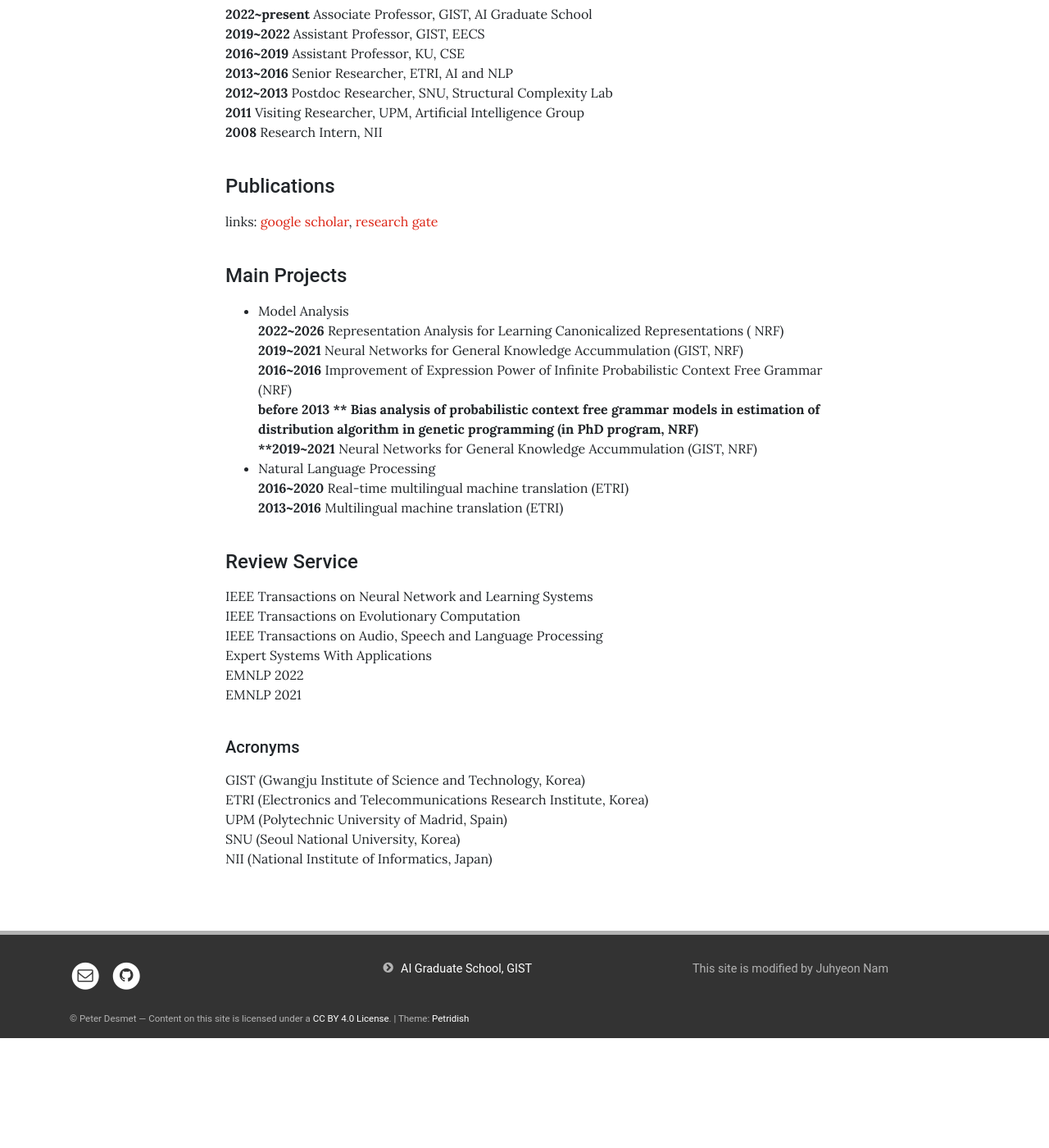
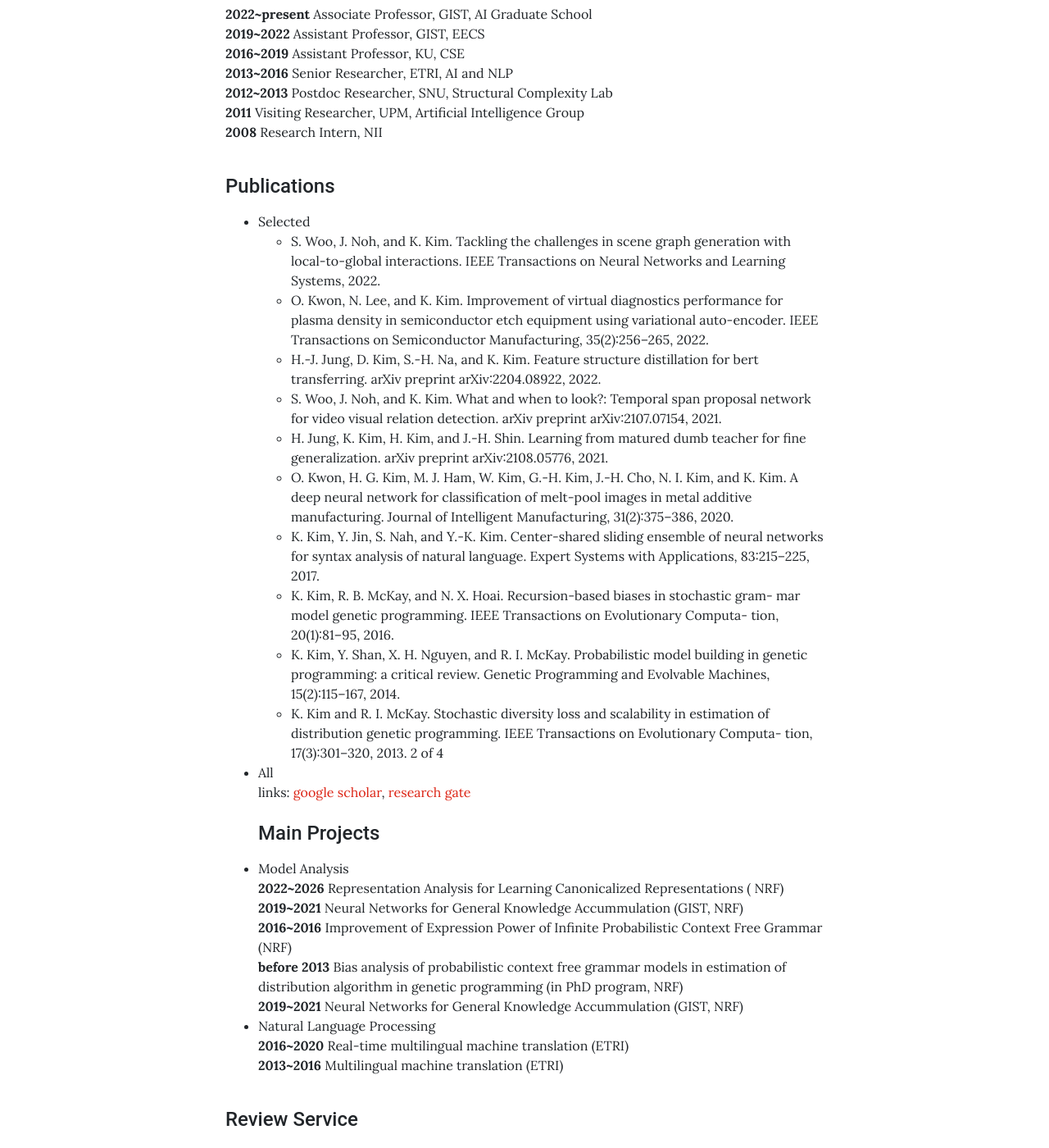
Before and after one commit to irrlab/irrlab.github.io, a Jekyll site: the page built from pages/team/professor.md, in a window 1280 px wide and 1400 px high, scrolled down 1238 px. Shown: the whole window at 82% size. Built offline with Jekyll 4.4.1, drawn with Linux system fonts in a browser that asks for light colours; before the commit the page ends 2504 px from its top, so only the background shows below that.

Commit message:
selected publication added

```diff
--- a/_data/team_professor.yml
+++ b/_data/team_professor.yml
@@ -39,6 +39,39 @@
 
     #### Publications
 
+    - Selected <br/>
+      - S. Woo, J. Noh, and K. Kim. Tackling the challenges in scene graph generation with
+        local-to-global interactions. IEEE Transactions on Neural Networks and Learning
+        Systems, 2022.
+      - O. Kwon, N. Lee, and K. Kim. Improvement of virtual diagnostics performance for
+        plasma density in semiconductor etch equipment using variational auto-encoder.
+        IEEE Transactions on Semiconductor Manufacturing, 35(2):256–265, 2022.
+      - H.-J. Jung, D. Kim, S.-H. Na, and K. Kim. Feature structure distillation for bert
+        transferring. arXiv preprint arXiv:2204.08922, 2022.
+      -  S. Woo, J. Noh, and K. Kim. What and when to look?: Temporal span proposal
+        network for video visual relation detection. arXiv preprint arXiv:2107.07154, 2021.
+      - H. Jung, K. Kim, H. Kim, and J.-H. Shin. Learning from matured dumb teacher
+        for fine generalization. arXiv preprint arXiv:2108.05776, 2021.
+      - O. Kwon, H. G. Kim, M. J. Ham, W. Kim, G.-H. Kim, J.-H. Cho, N. I. Kim,
+        and K. Kim. A deep neural network for classification of melt-pool images in metal
+        additive manufacturing. Journal of Intelligent Manufacturing, 31(2):375–386, 2020.
+      - K. Kim, Y. Jin, S. Nah, and Y.-K. Kim. Center-shared sliding ensemble of neural
+        networks for syntax analysis of natural language. Expert Systems with Applications,
+        83:215–225, 2017.
+      - K. Kim, R. B. McKay, and N. X. Hoai. Recursion-based biases in stochastic gram-
+        mar model genetic programming. IEEE Transactions on Evolutionary Computa-
+        tion, 20(1):81–95, 2016.
+      - K. Kim, Y. Shan, X. H. Nguyen, and R. I. McKay. Probabilistic model building
+        in genetic programming: a critical review. Genetic Programming and Evolvable
+        Machines, 15(2):115–167, 2014.
+      -  K. Kim and R. I. McKay. Stochastic diversity loss and scalability in estimation of
+        distribution genetic programming. IEEE Transactions on Evolutionary Computa-
+        tion, 17(3):301–320, 2013.
+        2 of 4
+
+
+
+    - All <br/>
     links: [google scholar](https://scholar.google.co.kr/citations?user=RZggOtkAAAAJ&hl=ko&oi=ao), [research gate](https://www.researchgate.net/profile/Kangil-Kim)<br/>
     <br/>
 
@@ -48,7 +81,7 @@
     **2022~2026** Representation Analysis for Learning Canonicalized Representations ( NRF) <br/>
     **2019~2021** Neural Networks for General Knowledge Accummulation (GIST, NRF) <br/>
     **2016~2016** Improvement of Expression Power of Infinite Probabilistic Context Free Grammar (NRF) <br/>
-    **before 2013 ** Bias analysis of probabilistic context free grammar models in estimation of distribution algorithm in genetic programming (in PhD program, NRF)<br/>
+    **before 2013** Bias analysis of probabilistic context free grammar models in estimation of distribution algorithm in genetic programming (in PhD program, NRF)<br/>
     **2019~2021** Neural Networks for General Knowledge Accummulation (GIST, NRF) <br/>
 
     - Natural Language Processing <br/>
```
